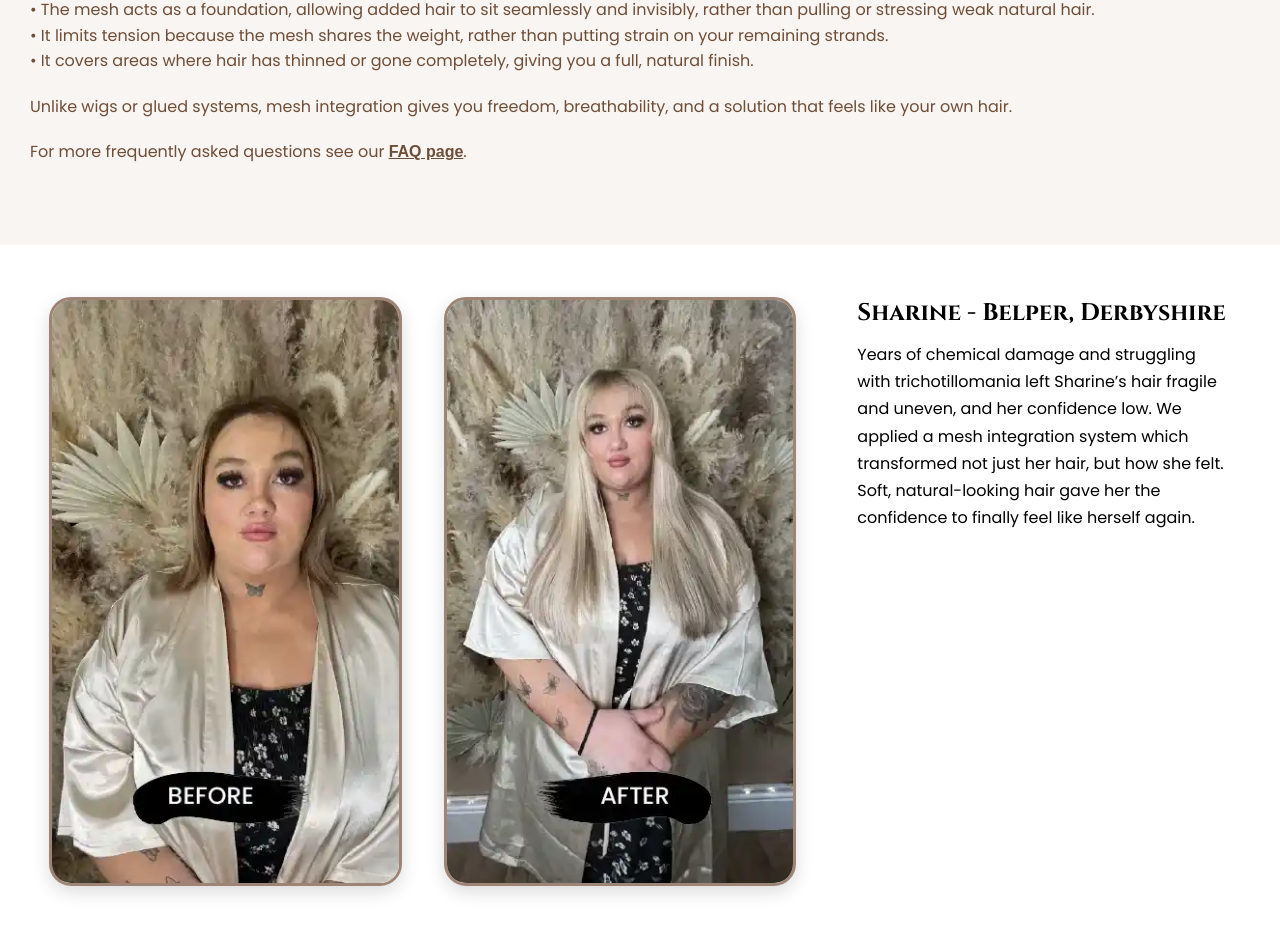
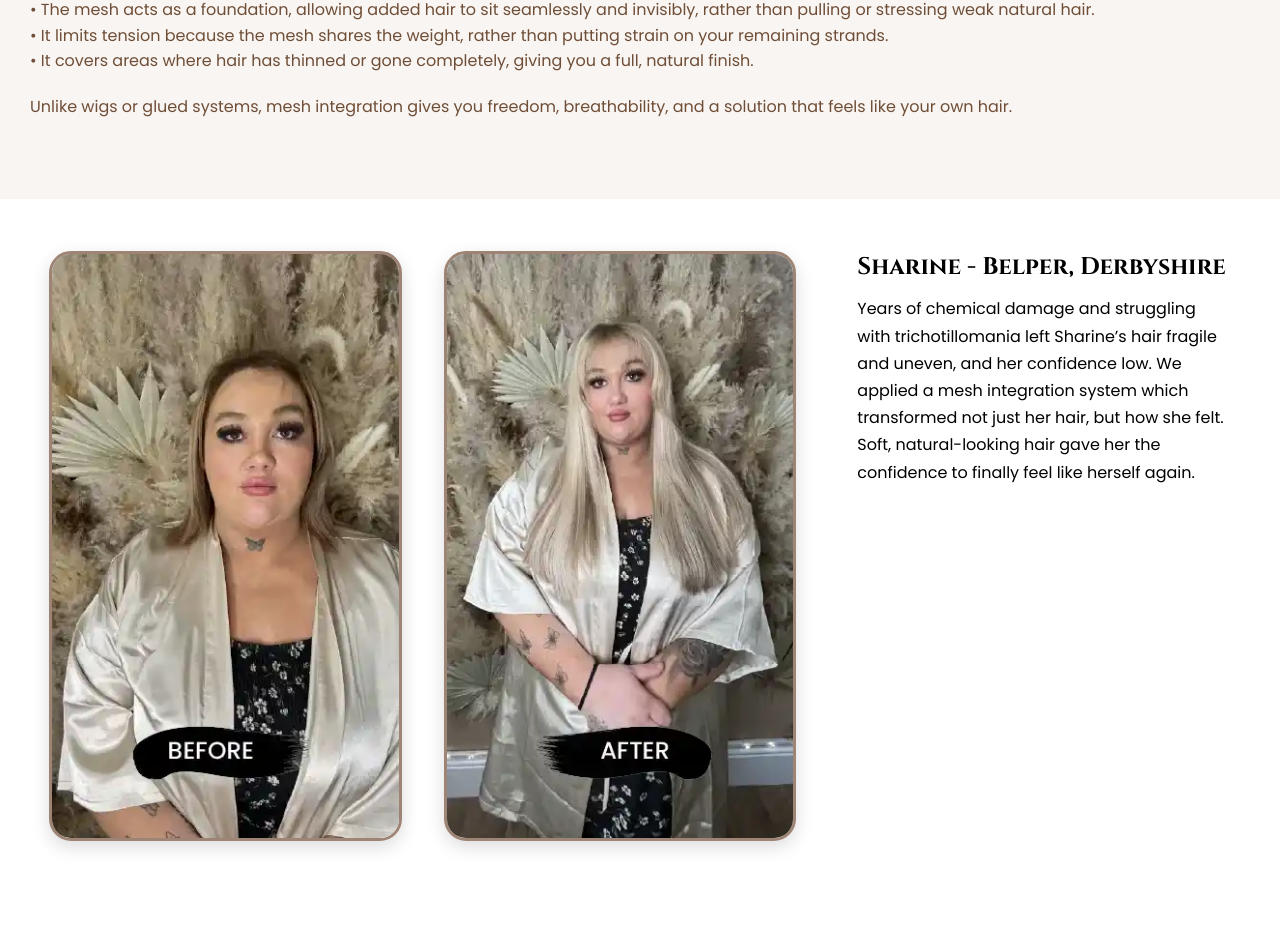
Before and after one commit to mr-aust1n/GoddessRisingNext, a Next.js app: page /mesh-integration in a window 1280 px wide. Shown: the part 820-1753 px from the top of the page. Built offline with nearby package versions, Linux system fonts and the light colour scheme.

Commit message:
removed duplicate link

```diff
--- a/app/mesh-integration/page.js
+++ b/app/mesh-integration/page.js
@@ -128,14 +128,6 @@ export default function Hairmeshs() {
               Unlike wigs or glued systems, mesh integration gives you freedom,
               breathability, and a solution that feels like your own hair.
             </p>
-
-            <p>
-              For more frequently asked questions see our{" "}
-              <Link href="/faq" aria-label="Visit the FAQ page">
-                FAQ page
-              </Link>
-              .
-            </p>
           </div>
         </div>
       </section>
```
